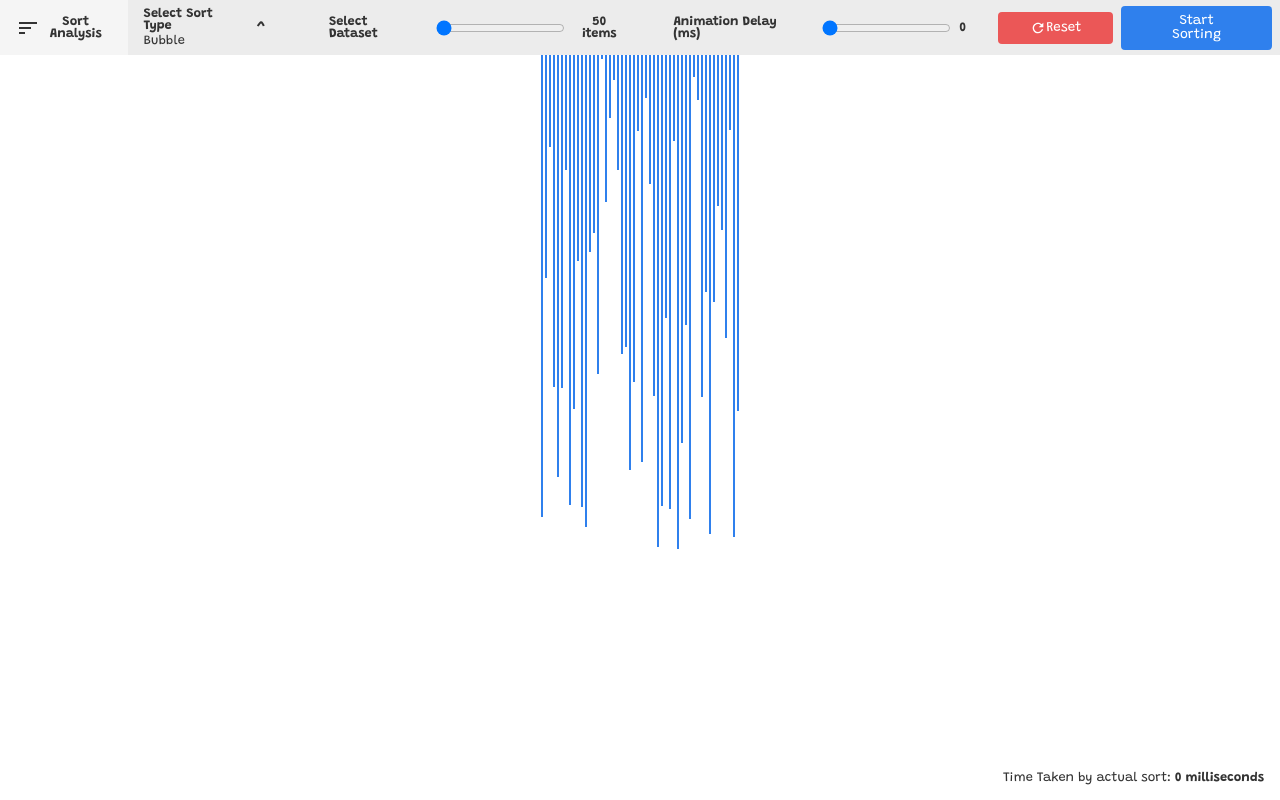
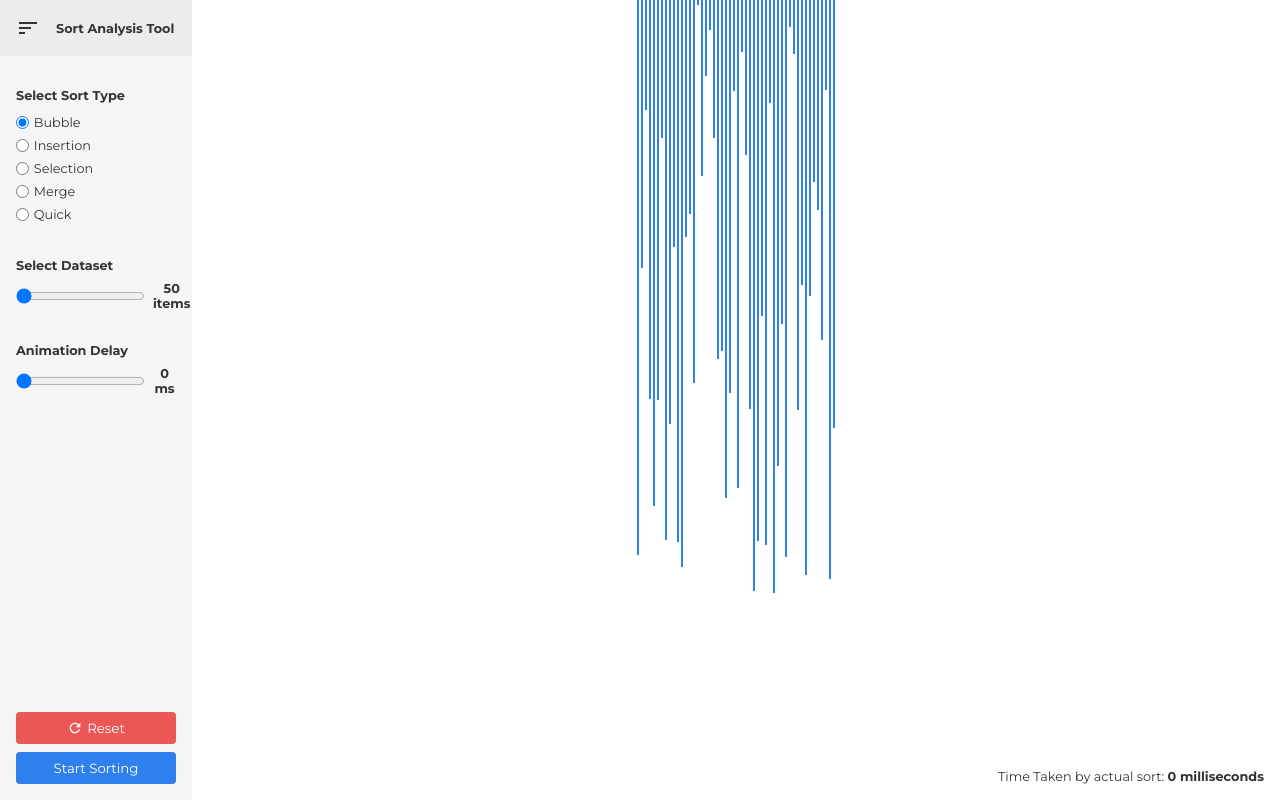
Before and after one commit to Anoopjadhav/sorting-visual, a React (Create React App) app: page / in a window 1280 px wide. Built offline with nearby package versions, Linux system fonts and the light colour scheme.

Commit message:
header changed

```diff
--- a/src/App.css
+++ b/src/App.css
@@ -1,15 +1,15 @@
-@import url('https://fonts.googleapis.com/css2?family=Grandstander:wght@100;400;700&display=swap');
+@import url('https://fonts.googleapis.com/css2?family=Montserrat:wght@100;300;400;500;600;700;800;900&display=swap');
 
 .App {
   text-align: center;
 }
 
 * {
-  font-family: 'Grandstander', cursive;
+  font-family: 'Montserrat', sans-serif;
   color:#333333;
   padding:0;
   margin:0;
-  box-sizing: content-box;
+  box-sizing:border-box;
 }
 .App-logo {
   height: 40vmin;
--- a/src/Sorting/Sorting.js
+++ b/src/Sorting/Sorting.js
@@ -20,7 +20,7 @@ class animationClass {
         this.animationDelay = animationDelay;
         this.queue = [];
     }
-    setDelay(animationDelay){
+    setDelay(animationDelay) {
         this.animationDelay = animationDelay;
     }
 
@@ -29,11 +29,9 @@ class animationClass {
             case 'swapPosition':
                 // console.log('swap position');
                 //hightlight bg
-                this.queue.push(this.changeBgColor(element1, 'yellow', element2, 'yellow'))
+                //swap element heights
+                this.queue.push(this.changeBgColorAndUpdateHeight(element1, value1, element2, value2,'yellow'))
                 this.queue.push(this.changeBgColor(element1, this.defaultBgColor, element2, this.defaultBgColor))
-
-                //swap element heights
-                this.queue.push(this.updateHeight(element1, value1, element2, value2));
                 return;
 
             case 'changeBgColor':
@@ -48,8 +46,7 @@ class animationClass {
 
             case 'updateHeightAndMarkSorted':
                 //swap element heights
-                this.queue.push(this.updateHeight(element1, value1, element2, value2));
-                this.queue.push(this.changeBgColor(element1, '#56CCF2'));
+                this.queue.push(this.changeBgColorAndUpdateHeight(element1, value1, element2, value2,'#56CCF2'))
                 return;
             case 'changeBgColorForAll':
                 //***IMP***element1 == elements && value1 == color as parameters
@@ -64,6 +61,20 @@ class animationClass {
         }
     }
 
+    changeBgColorAndUpdateHeight(element1, value1, element2, value2, color) {
+        return () => {
+            if (element2 !== undefined) {
+                element2.style.backgroundColor = color;
+            }
+            if (element1 !== undefined)
+                element1.style.backgroundColor = color;
+
+            if (element1 !== undefined)
+                element1.style.height = value1 + 'px';
+            if (element2 !== undefined)
+                element2.style.height = value2 + 'px';
+        }
+    }
     changeBgColor(element1, color1, element2, color2) {
         return () => {
             if (element2 !== undefined) {
@@ -106,10 +117,9 @@ const Sorting = () => {
     let [selectedSort, setSelectedSort] = useState('');
     let [range, setRange] = useState(0);
     let [buttonDisabled, setButtonDisabled] = useState(false);
-    let [showDropDown, setShowDropDown] = useState(false);
     let [sortTime, setSortTime] = useState(0);
     let [timerIncrement, setTimerIncrement] = useState(0);
-    let [animationObj,setAnimationObj] = useState();
+    let [animationObj, setAnimationObj] = useState();
     let elRefs = useRef([]);
 
     useEffect(() => {
@@ -299,18 +309,6 @@ const Sorting = () => {
         return tempSortData
     }
 
-    function toggleDropDown() {
-        setShowDropDown(!showDropDown)
-    }
-
-    function closeDropDown(evt) {
-        let ele = evt.currentTarget;
-        let classList = [...ele.classList];
-
-        if (!(classList.includes('radio') || classList.includes('input'))) {
-            setShowDropDown(false)
-        }
-    }
     function testSort() {
 
         let sortedData = sortData.sort((a, b) => { return a - b });
@@ -338,57 +336,46 @@ const Sorting = () => {
 
     return (
         <div className={styles.sortWrapper}>
+            <div className={styles.page}>
                 <div className={styles.headerCombined}>
-                <div className={styles.header}><SortIcon style={{ color: 'white', fontSize: 24 }}></SortIcon><span className={styles.iconLabel}>Sort Analysis</span></div>
-                <div className={styles.secHeader}>
+                    <div className={styles.header}><SortIcon style={{ color: 'white', fontSize: 24 }}></SortIcon><span className={styles.headerIconLabel}>Sort Analysis Tool</span></div>
                     <div className={styles.headerRow}>
-                        <span className={styles.bold} onClick={toggleDropDown}>
-                            <div>
-                                <span>Select Sort Type</span>
-                                <div className={styles.selectedSort}>{selectedSort}</div>
+                        <div className={styles.bold}>
+                            Select Sort Type
                     </div>
-                            <div className={styles.arrow} data-class={showDropDown ? 'up' : 'down'}>^</div>
-
-                        </span>
-                        {
-                            showDropDown && <div className={styles.radioInputWrapper} >
+                        <div className={styles.radioInputWrapper} >
                             {
                                 sortTypes && sortTypes.map((ele, index) => {
                                     return (
-                                            <div key={index} className={styles.input + " input"} data-id={ele.name} onClick={handleSortSelectChange} onBlur={closeDropDown}>
-                                                <input className="radio" name="sort" type="radio" data-id={ele.name} value={ele.name} checked={ele.checked} onChange={handleSortSelectChange} onBlur={closeDropDown}></input><span>{ele.name}</span>
+                                        <div key={index} className={styles.input + " input"} data-id={ele.name} onClick={handleSortSelectChange} >
+                                            <input className="radio" name="sort" type="radio" data-id={ele.name} value={ele.name} checked={ele.checked} onChange={handleSortSelectChange}></input><span>{ele.name}</span>
                                         </div>
                                     )
                                 })
                             }
                         </div>
-
-                        }
                     </div>
                     <div className={styles.headerRow}>
                         <span className={styles.bold}>Select Dataset </span>
 
                         <div className={styles.rangeInputWrapper}>
-                            <input type="range" id="data-range" name="dataRange" min="50" max="300" value={range} onChange={rangeHandler}></input><span className={styles.rangeValueText}>{range + ' items'}</span>
+                            <input type="range" id="data-range" name="dataRange" min="50" max="200" value={range} onChange={rangeHandler}></input><span className={styles.rangeValueText}>{range + ' items'}</span>
                         </div>
 
                     </div>
                     <div className={styles.headerRow}>
-                        <span className={styles.bold}>Animation Delay (ms)</span>
+                        <span className={styles.bold}>Animation Delay</span>
 
                         <div className={styles.rangeInputWrapper}>
-                            <input type="range" id="data-range" name="dataRange" min="0" max="100" value={timerIncrement} onChange={slowDownRangeHandler}></input> <span className={styles.rangeValueText}>{timerIncrement}</span>
+                            <input type="range" id="data-range" name="dataRange" min="0" max="100" value={timerIncrement} onChange={slowDownRangeHandler}></input> <span className={styles.rangeValueText}>{timerIncrement + ' ms'}</span>
                         </div>
 
                     </div>
-                    <div className={styles.headerRow}>
+                    <div className={styles.buttonsWrapper}>
                         <button className={styles.buttonDestructive} onClick={resetData}><RefreshIcon style={{ color: 'white', fontSize: 16 }}></RefreshIcon><span className={styles.iconLabel}>Reset</span></button>
                         <button onClick={startSort} disabled={buttonDisabled}>Start Sorting</button>
                     </div>
                 </div>
-            </div>
-            <div>
-                <div className={styles.body}>
                 <div className={styles.sortVisual}>
                     {
                         sortData && sortData.map((ele, index) => {
@@ -398,8 +385,6 @@ const Sorting = () => {
                         })
                     }
                 </div>
-                </div>
-
             </div>
             <div className={styles.footer}>
                 <div className={styles.sortTime}>
--- a/src/Sorting/Sorting.module.css
+++ b/src/Sorting/Sorting.module.css
@@ -1,25 +1,45 @@
 .header{
     font-size: 0.8rem;
-    background-color: whitesmoke;
-    padding:0 1rem;
     font-weight: bold;
     display: flex;
     align-items: center;
+    padding:1rem;
+    background-color: #ECECEC;
 }
 .headerCombined{
+    font-size: 0.8rem;
+    width: 15vW;
+    background-color: whitesmoke;
+    height:100vH;
+    position: relative;
+}
+
+.sortVisual{
+    width: 85vW;;
     display: flex;
+    justify-content: center;
 }
-.secHeader{
-    font-size: 0.8rem;
-    background-color:rgb(236, 236, 236);
-    padding:0;
+
+.buttonsWrapper{
+    width: 100%;
+    padding-top:2rem;
+    position: absolute;
+    bottom: 1rem;
+    padding:0 1rem;
+}
+.buttonsWrapper button{
+    width:100%;
+}
+
+.buttonsWrapper button + button {
+    margin-top:0.5rem;
+}
+
+button{
+    text-align: center;
+    padding:0.5rem 2rem;
     display: flex;
-    justify-content: space-between;
-    flex-basis: 100%;
-    padding-right:0.5rem;
-}
-button{
-    padding:0.5rem 2rem;
+    justify-content: center;
     -webkit-appearance: none;
     background-color: #2F80ED;
     color:white;
@@ -36,38 +56,37 @@ button.buttonDestructive{
 button.buttonDestructive *{
 color:white;
 }
-button + button {
-    margin-left:0.5rem;
+
+button:disabled{
+    background-color: grey;
 }
-button:disabled{
 
-    background-color: grey;
-
+.headerIconLabel{
+    padding-left:1rem;
 }
 .iconLabel{
-    padding-left:0;
+    padding-left:0.25rem;
 }
 .bold{
     font-weight: bold;
 }
 
 .headerRow{
-    display:flex;
-    align-items: center;
     position: relative;
+    padding:0 1rem;
+}
+.headerRow:nth-child(2){
+    padding-top:2rem;
 }
 .headerRow .bold{
-   padding:0.5rem 1rem;
    cursor: pointer;
    display: flex;
    align-items: center;
    text-align: left;
-
 }
 .headerRow .arrow{
     font-size: 1rem;
     margin-left:0.75rem;
-
 }
 .headerRow .arrow[data-class='up']{
     transform: rotate(180deg);
@@ -76,7 +95,7 @@ button:disabled{
     background-color: whitesmoke;
 }
 .headerRow + .headerRow{
-    padding-left: 2rem;
+    padding-top: 2rem;
 }
 .headerRow > span + span{
    padding-left: 0.5rem;
@@ -88,15 +107,10 @@ button:disabled{
  }
 
  .radioInputWrapper{
+     padding-top:0.5rem;
      display: flex;
      align-items: center;
      flex-wrap: wrap;
-     position: absolute;
-     background: whitesmoke;
-
-     width: 9.7rem;
-     left: 0;
-     top: 2.6rem;
  }
  .radioInputWrapper input + span{
     padding-left: 0.3rem;
@@ -107,10 +121,13 @@ button:disabled{
     align-items: center;
     width: 100%;
     flex-wrap: wrap;
-    padding:0.75rem 1rem;
+    padding:0.25rem 0;
     cursor:pointer;
 }
 
+.page {
+    display:flex;
+}
 .input:hover{
     background-color: lightgrey;
 }
@@ -123,10 +140,7 @@ button:disabled{
 .row + .row{
    margin-left:2px;
 }
-.sortVisual{
-    display: flex;
-    justify-content: center;
-}
+
 .sortTime{
     position: fixed;
     bottom: 1rem;
@@ -145,4 +159,5 @@ button:disabled{
 .rangeInputWrapper{
     display:flex;
     align-items: center;
+    padding-top:0.5rem
 }
--- a/src/Sorting/randomValueGenerator.js
+++ b/src/Sorting/randomValueGenerator.js
@@ -1,6 +1,6 @@
 function* getRandomValueFun(){
     while(true){
-        let randomValue = Math.floor(Math.random() * 500);
+        let randomValue = Math.floor(Math.random() * 600);
         yield(randomValue);
     }
 }
```
Lines whose indentation alone changed are shown as unchanged.
